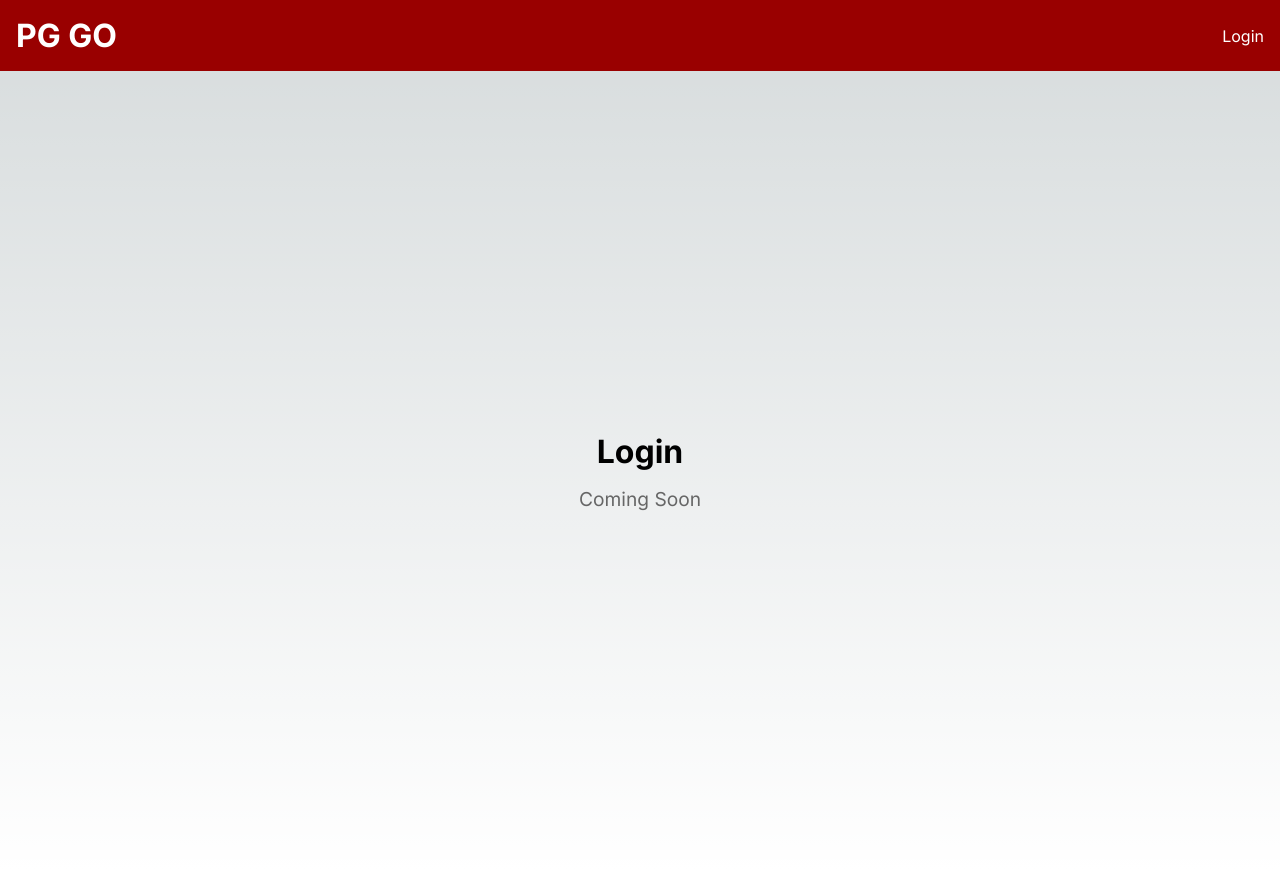
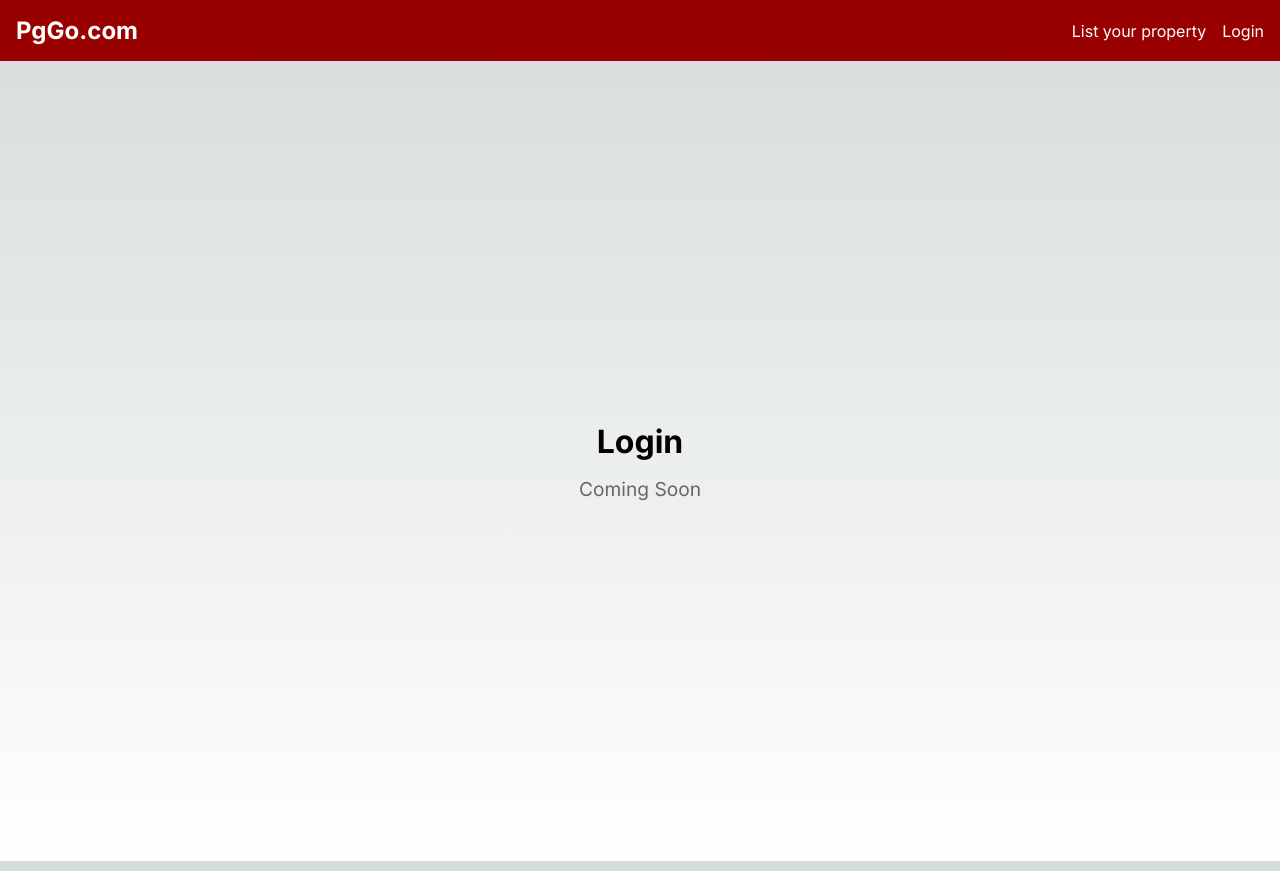
Before and after one commit to waseemk7/PG-GO, a Next.js app: page /login in a window 1280 px wide. Built offline with nearby package versions, Linux system fonts and the light colour scheme.

Commit message:
header content

```diff
--- a/components/mainHeader/page.module.css
+++ b/components/mainHeader/page.module.css
@@ -1,3 +1,5 @@
+/* page.module.css */
+
 .header {
   display: flex;
   justify-content: space-between;
@@ -9,8 +11,35 @@
 
 .header h1 {
   margin: 0;
+  font-size: 1.5rem; /* Adjust font size as needed */
 }
 
-.pggoLogo {
-  /* If you need to style the logo */
+.navbar {
+  display: flex;
 }
+
+.navbar ul {
+  list-style-type: none;
+  margin: 0;
+  padding: 0;
+  display: flex;
+}
+
+.navbar li {
+  margin-right: 1rem; /* Adjust spacing between list items */
+}
+
+.navbar li:last-child {
+  margin-right: 0;
+}
+
+.navbar a {
+  text-decoration: none;
+  color: #fff;
+  font-size: 1rem; /* Adjust font size as needed */
+  transition: color 0.3s ease;
+}
+
+.navbar a:hover {
+  color: #ccc; /* Change color on hover */
+}
--- a/components/mainHeader/page.tsx
+++ b/components/mainHeader/page.tsx
@@ -1,3 +1,5 @@
+// MainHeader.tsx
+
 import React from "react";
 import Image from "next/image";
 import Link from "next/link";
@@ -8,6 +10,8 @@ interface HeaderProps {}
 const MainHeader: React.FC<HeaderProps> = () => {
   return (
     <header className={styles.header}>
+      <Link href="/">
+        <div className={styles.logoContainer}>
           {/* <Image
             src="/vercel.svg"
             alt="PGGO Logo"
@@ -16,9 +20,20 @@ const MainHeader: React.FC<HeaderProps> = () => {
             height={24}
             priority
           /> */}
-      <h1>PG GO</h1>
+          <h1>PgGo.com</h1>
+        </div>
+      </Link>
 
+      <nav className={styles.navbar}>
+        <ul>
+          <li>
+            <Link href="/login">List your property</Link>
+          </li>
+          <li>
             <Link href="/login">Login</Link>
+          </li>
+        </ul>
+      </nav>
     </header>
   );
 };
```
Lines whose indentation alone changed are shown as unchanged.
